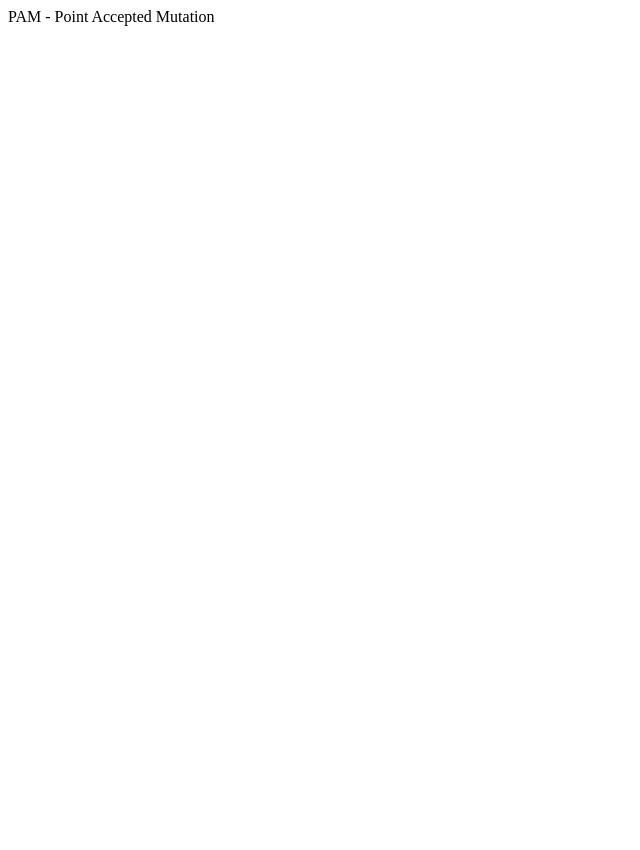
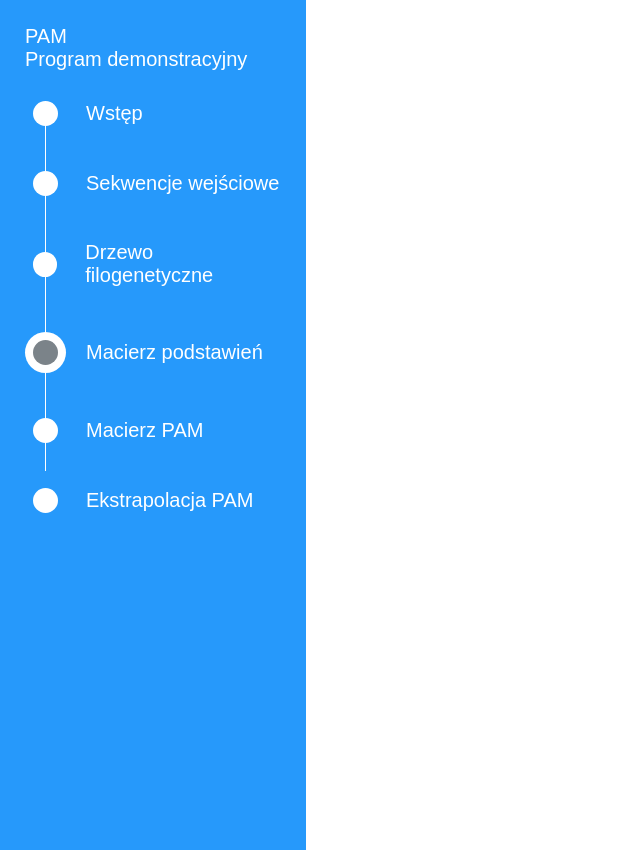
Before and after one commit to Fiszcz/Point-Accepted-Mutation_Algorithm, a React (Create React App) app: page / in a window 1280 px wide. Shown: the whole page, without its empty margins (0-640 px from the left). Before the commit the page ends 800 px from the top, so only its background shows below. Built offline with nearby package versions, Linux system fonts and the light colour scheme; the HTML template or start-up script is replaced by a standard one.

Commit message:
create first version of sidebar

```diff
--- a/package.json
+++ b/package.json
@@ -7,6 +7,8 @@
     "@types/node": "12.12.6",
     "@types/react": "16.9.11",
     "@types/react-dom": "16.9.3",
+    "emotion": "^10.0.23",
+    "normalize.css": "^8.0.1",
     "react": "^16.11.0",
     "react-dom": "^16.11.0",
     "react-scripts": "3.2.0",
--- a/src/App.tsx
+++ b/src/App.tsx
@@ -1,10 +1,10 @@
 import React from 'react';
+import {Sidenav} from "./components/Sidenav";
+import 'normalize.css';
 
 const App: React.FC = () => {
   return (
-    <div>
-      PAM - Point Accepted Mutation
-    </div>
+    <Sidenav/>
   );
 };
 
--- /dev/null
+++ b/src/components/Navigation.tsx
@@ -0,0 +1,51 @@
+import * as React from 'react';
+import {Steps} from "../consts/steps";
+import {Typography} from "./Typography";
+import {css, cx} from "emotion";
+import {theme} from "./theme";
+
+interface NavigationProps {
+    selectedStep?: keyof typeof Steps,
+}
+
+export const Navigation: React.FC<NavigationProps> = ({selectedStep = 'Macierz podstawień'}) => {
+    return <nav className={css({position: 'relative'})}>
+        {Steps.map(step =>
+            <div className={css({display: 'flex', alignItems: 'center', marginBottom: 45})}>
+                {selectedStep === step ? <SelectedDotIndicator/> : <DotIndicator/>}
+                <Typography size={24} weight={'light'} className={css({marginLeft: 20})}>{step}</Typography>
+            </div>
+        )}
+        <DotConnector/>
+    </nav>;
+};
+
+const DotConnector: React.FC = () => <svg height="370" className={css({position: 'absolute', top: 0, left: 20})}>
+    <line x1="0" y1="0" x2="0" y2="370" className={css({stroke: 'white', strokeWidth:2})} />
+</svg>;
+
+const DotIndicator: React.FC = () => <span className={dotIndicatorStyle}/>;
+
+const SelectedDotIndicator: React.FC = () => <span className={selectedDotIndicatorStyle}/>;
+
+const dotIndicatorStyle = css({
+    height: 25,
+    width: 25,
+    backgroundColor: 'white',
+    borderRadius: '50%',
+    display: 'inline-block',
+    marginLeft: 8,
+    marginRight: 8,
+    zIndex: 1,
+});
+
+const selectedDotIndicatorStyle = css({
+    height: 25,
+    width: 25,
+    borderRadius: '50%',
+    display: 'inline-block',
+    backgroundColor: theme.secondaryColor,
+    boxShadow: `0 0 0 8px white`,
+    margin: 8,
+    zIndex: 1,
+});
--- /dev/null
+++ b/src/components/Sidenav.tsx
@@ -0,0 +1,24 @@
+import * as React from 'react';
+import {css} from "emotion";
+import {theme} from "./theme";
+import {Typography} from "./Typography";
+import {Navigation} from "./Navigation";
+
+export const Sidenav: React.FC = () => {
+    return <div className={sidenavStyle}>
+        <Typography className={css({marginBottom: 30})}>
+            PAM <br/> Program demonstracyjny
+        </Typography>
+        <Navigation/>
+    </div>;
+};
+
+const sidenavStyle = css({
+    backgroundColor: theme.firstColor,
+    width: '20%',
+    height: '100%',
+    overflowY: 'hidden',
+    position: 'absolute',
+    color: 'white',
+    padding: 25,
+});
--- /dev/null
+++ b/src/components/Typography.tsx
@@ -0,0 +1,54 @@
+import * as React from 'react';
+import {css, cx} from "emotion";
+
+type typographyVariants = 'title' | 'headTitle' | 'text';
+
+type typographyWeightVariants = 'bold' | 'normal' | 'light';
+
+interface TypographyProps {
+    variant?: typographyVariants;
+    size?: number;
+    weight?: typographyWeightVariants;
+
+    className?: string;
+}
+
+export const Typography: React.FC<TypographyProps> = ({variant = 'text', size, weight, children, className}) => {
+    return <p className={cx(typographyStyle, typographyVariantStyles[variant], size ? typographySizeStyle(size) : '', weight ? typographyWeightStyle[weight] : '', className)}>
+        {children}
+    </p>
+};
+
+const typographyStyle = css({
+    margin: 0,
+});
+
+const typographyVariantStyles = {
+    title: css({
+        fontFamily: 'Georgia, serif',
+        fontSize: 40,
+    }),
+    headTitle: css({
+        fontFamily: 'Arial, Helvetica, sans-serif',
+        fontSize: 30,
+        weight: 'bold',
+    }),
+    text: css({
+        fontFamily: 'Arial, Helvetica, sans-serif',
+        fontSize: 20,
+    }),
+};
+
+const typographySizeStyle = (size: number) => css({size});
+
+const typographyWeightStyle = {
+    bold: css({
+        fontWeight: 'bold',
+    }),
+    normal: css({
+        fontWeight: 'normal',
+    }),
+    light: css({
+        fontWeight: 'lighter',
+    }),
+};
--- /dev/null
+++ b/src/components/theme.ts
@@ -0,0 +1,4 @@
+export const theme = {
+    firstColor: '#2699FB',
+    secondaryColor: '#7B8389',
+};
--- /dev/null
+++ b/src/consts/steps.ts
@@ -0,0 +1 @@
+export const Steps = ['Wstęp', 'Sekwencje wejściowe', 'Drzewo filogenetyczne', 'Macierz podstawień', 'Macierz PAM', 'Ekstrapolacja PAM'];
```
Also changed, not shown: 1 other file (tests, documents, lock files or other folders).
